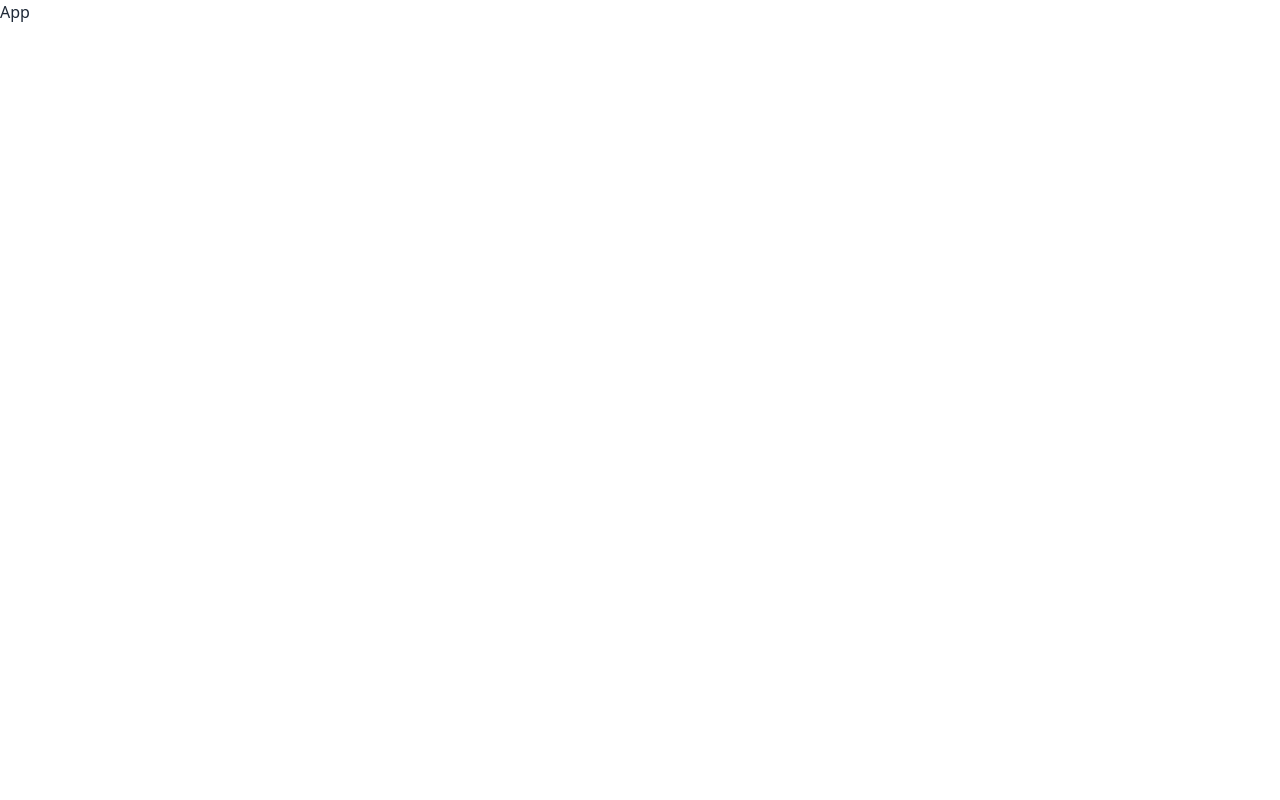
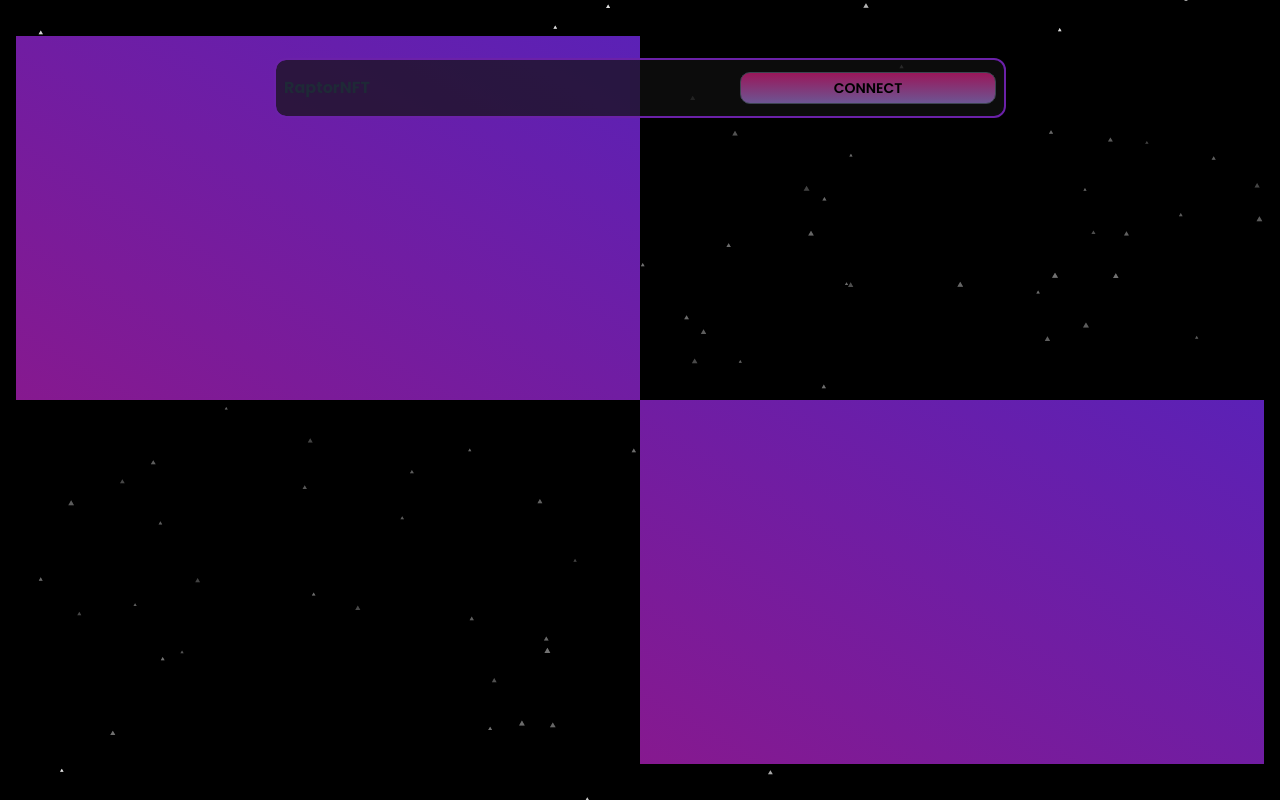
Before and after one commit to pranavcpawar/raptor-nfts, a React (Vite) app: page / in a window 1280 px wide. Built offline with nearby package versions, Linux system fonts and the light colour scheme.

Commit message:
add particle background and navbar

```diff
--- a/index.html
+++ b/index.html
@@ -4,7 +4,7 @@
     <meta charset="UTF-8" />
     <link rel="icon" type="image/svg+xml" href="/vite.svg" />
     <meta name="viewport" content="width=device-width, initial-scale=1.0" />
-    <title>Vite + React</title>
+    <title>RaptorNFT</title>
   </head>
   <body>
     <div id="root"></div>
--- a/package.json
+++ b/package.json
@@ -15,7 +15,10 @@
     "ipfs-http-client": "^60.0.0",
     "react": "^18.2.0",
     "react-dom": "^18.2.0",
-    "react-router-dom": "^6.10.0"
+    "react-router-dom": "^6.10.0",
+    "react-tsparticles": "^2.10.1",
+    "tsparticles": "^2.10.1",
+    "tsparticles-slim": "^2.10.1"
   },
   "devDependencies": {
     "@nomicfoundation/hardhat-toolbox": "^2.0.0",
--- a/src/App.jsx
+++ b/src/App.jsx
@@ -1,8 +1,18 @@
 import React from "react";
+import { LowerSection, Navbar, Particle, UpperSection } from "./components";
 
 const App = () => {
   return (
-    <div>App</div>
+    <div className="min-h-screen flex flex-col items-center">
+      <Particle />
+      <div className="z-10 relative w-[60%] top-8 p-4 mr-2 ml-2 mt-2 mb-1 rounded-box">
+        <Navbar />
+      </div>
+      <div className="z-5 absolute w-[100vw] h-[95vh] top-4 p-4 mt-1 mr-2 ml-2 mb-2">
+        <UpperSection />
+        <LowerSection />
+      </div>
+    </div>
   );
 };
 
--- /dev/null
+++ b/src/components/LowerSection.jsx
@@ -0,0 +1,13 @@
+import React from "react";
+
+const LowerSection = () => {
+  return (
+    <div className="flex justify-end h-[50%] bg-black bg-opacity-50">
+      <div className="w-[50%] bg-gradient-to-tr from-fuchsia-800 to-violet-800">
+
+      </div>
+    </div>
+  );
+};
+
+export default LowerSection;
--- /dev/null
+++ b/src/components/Navbar.jsx
@@ -0,0 +1,12 @@
+import React from "react";
+
+const Navbar = () => {
+  return (
+    <div className="flex flex-row p-2 m-1 h-[56px] bg-[#121212] bg-opacity-70 place-content-between items-center outline outline-2 outline-offset-0 outline-purple-800 rounded-[10px]">
+      <h1 className="font-poppins cursor-pointer font-bold">RaptorNFT</h1>
+      <button className="btn btn-sm lg:btn-wide rounded-[10px] font-poppins bg-gradient-to-t from-[#6d5593] to-[#9a175a] text-black cursor-pointer">Connect</button>
+    </div>
+  );
+};
+
+export default Navbar;
--- /dev/null
+++ b/src/components/Particle.jsx
@@ -0,0 +1,79 @@
+import React from "react";
+import Particles from "react-tsparticles";
+import { loadSlim } from "tsparticles-slim";
+import { useCallback, useMemo } from "react";
+
+const Particle = () => {
+
+  const options = useMemo(() => {
+    return {
+      background: {
+        color: "#000",
+      },
+      fullScreen: {
+        enable: true,
+        zIndex: 0,
+      },
+      interactivity: {
+        events: {
+          onClick: {
+            enable: true,
+            mode: "push",
+          },
+          onHover: {
+            enable: true,
+            mode: "repulse",
+          },
+        },
+        modes: {
+          push: {
+            quantity: 20,
+          },
+          repulse: {
+            distance: 150,
+          }
+        },
+      },
+      particles: {
+        links: {
+          enable: true,
+          distance: 100,
+          color: "#808080",
+        },
+        move: {
+          enable: true,
+          speed: {min: 1, max: 3},
+        },
+        opacity: {
+          value: {min: 0.3, max: 0.7},
+        },
+        number: {
+          value: 100,
+          density: {
+            enable: true,
+            value_area: 700,
+          }
+        },
+        size: {
+          value: {min: 1.5, max: 3},
+        },
+        shape: {
+          type: "triangle",
+          stroke: {
+            color: "#808080",
+          },
+        },
+      }
+    }
+  }, []);
+
+  const particlesInit = useCallback((engine) => {
+    loadSlim(engine);
+  },[]);
+
+  return (
+    <Particles init={particlesInit} options={options}/>
+  );
+};
+
+export default Particle;
--- /dev/null
+++ b/src/components/UpperSection.jsx
@@ -0,0 +1,13 @@
+import React from "react";
+
+const UpperSection = () => {
+  return (
+    <div className="flex justify-start h-[50%] bg-black bg-opacity-50">
+      <div className="w-[50%] bg-gradient-to-tr from-fuchsia-800 to-violet-800">
+
+      </div>
+    </div>
+  );
+};
+
+export default UpperSection;
--- /dev/null
+++ b/src/components/index.js
@@ -0,0 +1,4 @@
+export { default as Navbar } from "./Navbar";
+export { default as Particle } from "./Particle";
+export { default as UpperSection } from "./UpperSection";
+export { default as LowerSection } from "./LowerSection";
```
Also changed, not shown: 1 other file (tests, documents, lock files or other folders).
